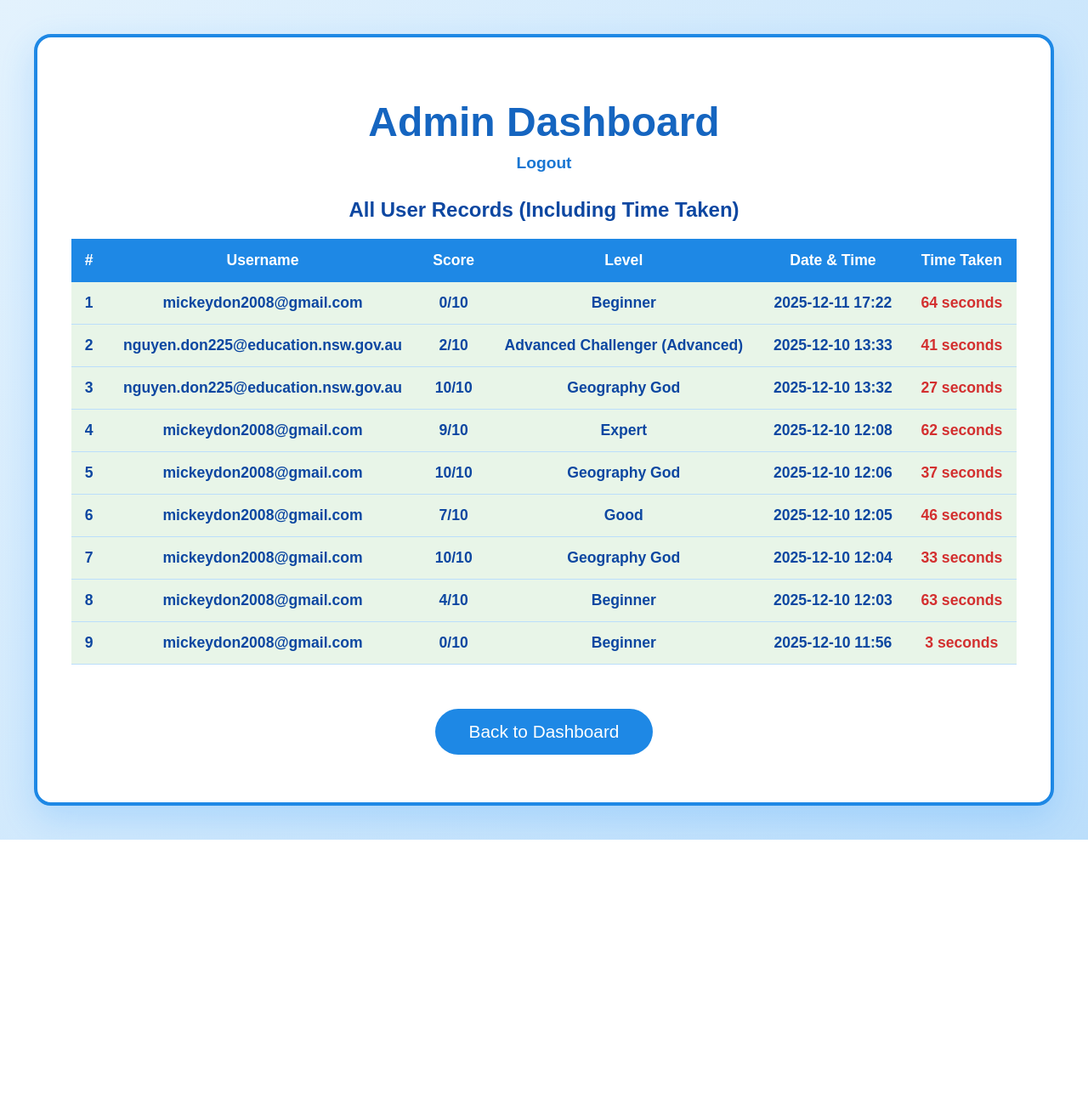
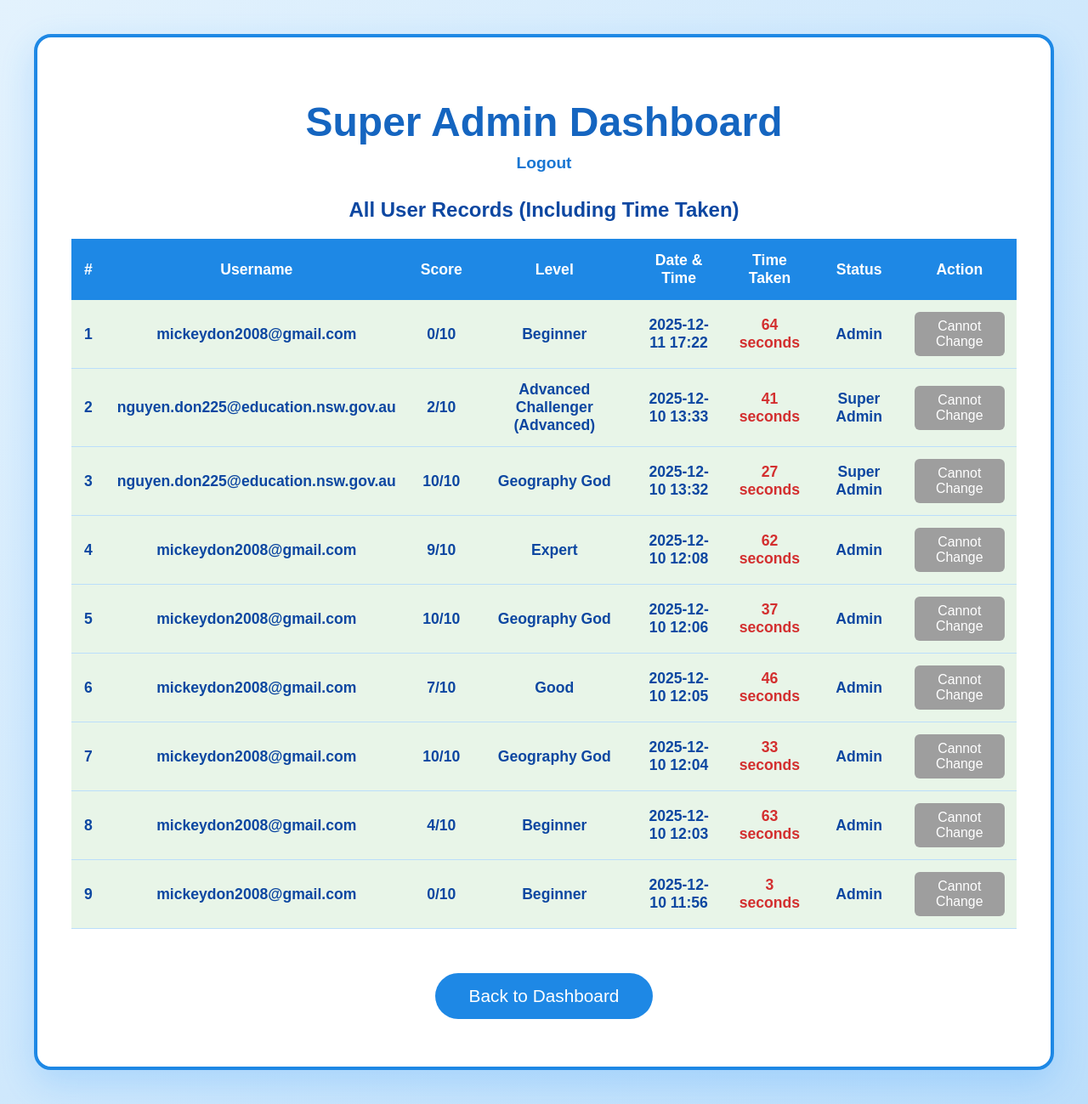
Before and after one commit to mikedon2008/Assessment2, a Flask app: page /super_admin_panel in a window 1280 px wide. Shown: the whole page at 85% size. Before the commit the page ends 988 px from the top, so only its background shows below. Run offline with Flask 3, Linux system fonts and the light colour scheme; a user stored in the database is signed in; data comes from the database, SQL or seed files in the repository; both versions use the stored data as it was after the commit.

Commit message:
just add the make admin function in the code

```diff
--- a/Templates/super_admin_panel.html
+++ b/Templates/super_admin_panel.html
@@ -4,80 +4,44 @@
    <title>MIKEDON GEOGRAPHY QUIZ - Admin Dashboard</title>
    <link rel="stylesheet" href="/static/styles.css">
    <style>
-        body {
-            background: linear-gradient(135deg, #e3f2fd, #bbdefb);
-            font-family: Arial, sans-serif;
-            padding: 40px;
-        }
-        .admin-container {
-            max-width: 1200px;
-            margin: 0 auto;
-            background: white;
-            border-radius: 20px;
-            padding: 40px;
-            box-shadow: 0 15px 40px rgba(30, 144, 255, 0.2);
-            border: 4px solid #1e88e5;
-        }
-        h1 {
-            text-align: center;
-            color: #1565c0;
-            font-size: 3em;
-            margin-bottom: 10px;
-        }
-        .logout {
-            text-align: center;
-            margin-bottom: 30px;
-        }
-        .logout a {
-            color: #1976d2;
-            font-weight: bold;
-            text-decoration: none;
-            font-size: 1.2em;
-        }
+       body { background: linear-gradient(135deg, #e3f2fd, #bbdefb); font-family: Arial, sans-serif; padding: 40px; }
+
+       .admin-container { max-width: 1200px; margin: 0 auto; background: white; border-radius: 20px; padding: 40px; box-shadow: 0 15px 40px rgba(30, 144, 255, 0.2); border: 4px solid #1e88e5; }
+       h1 { text-align: center; color: #1565c0; font-size: 3em; margin-bottom: 10px; }
+
+       .logout { text-align: center; margin-bottom: 30px; }
+
+       .logout a { color: #1976d2; font-weight: bold; text-decoration: none; font-size: 1.2em; }
+
        .logout a:hover { text-decoration: underline; }
-        h2 {
-            text-align: center;
-            color: #0d47a1;
-            margin: 30px 0 20px;
-        }
-        table {
-            width: 100%;
-            border-collapse: collapse;
-            margin-top: 20px;
-            font-size: 1.1em;
-        }
-        th {
-            background: #1e88e5;
-            color: white;
-            padding: 15px;
-            text-align: center;
-            font-weight: bold;
-        }
-        td {
-            padding: 14px;
-            text-align: center;
-            border-bottom: 1px solid #bbdefb;
-        }
-        tr:nth-child(even) {
-            background-color: #f5fbff;
-        }
-        tr:hover {
-            background-color: #e3f2fd;
-        }
-        .highlight {
-            background-color: #e8f5e8 !important;
-            font-weight: bold;
-            color: #0d47a1;
-        }
-        .time-taken {
-            font-weight: bold;
-            color: #d32f2f;
-        }
+
+       h2 { text-align: center; color: #0d47a1; margin: 30px 0 20px; }
+
+       table { width: 100%; border-collapse: collapse; margin-top: 20px; font-size: 1.1em; }
+
+       th { background: #1e88e5; color: white; padding: 15px; text-align: center; font-weight: bold; }
+
+       td { padding: 14px; text-align: center; border-bottom: 1px solid #bbdefb; }
+
+       tr:nth-child(even) { background-color: #f5fbff; }
+
+       tr:hover { background-color: #e3f2fd; }
+
+       .highlight { background-color: #e8f5e8 !important; font-weight: bold; color: #0d47a1; }
+
+       .time-taken { font-weight: bold; color: #d32f2f; }
+
+       .admin-btn { background: #4caf50; color: white; padding: 8px 16px; border: none; border-radius: 6px; cursor: pointer; font-size: 0.9em; }
+
+       .admin-btn:hover { background: #388e3c; }
+
+       .already-admin { background: #9e9e9e; cursor: not-allowed; }
+
    </style>
 </head>
 <body>
 <div class="admin-container">
-    <h1>Admin Dashboard</h1>
+   <h1>Super Admin Dashboard</h1>
 
    <div class="logout">
        <a href="/logout">Logout</a>
@@ -93,15 +57,35 @@
            <th>Level</th>
            <th>Date & Time</th>
            <th>Time Taken</th>
+           <th>Status</th>
+           <th>Action</th>
        </tr>
        {% for record in records %}
-        <tr {% if record[1] == 'mickeydon2008@gmail.com' or record[1] == 'nguyen.don225@education.nsw.gov.au' %}class="highlight"{% endif %}>
+       <tr {% if record[1] in ['mickeydon2008@gmail.com', 'nguyen.don225@education.nsw.gov.au'] %}class="highlight"{% endif %}>
            <td>{{ loop.index }}</td>
            <td>{{ record[1] }}</td>
            <td>{{ record[2] }}/10</td>
            <td>{{ record[3] }}</td>
            <td>{{ record[4] }}</td>
            <td class="time-taken">{{ record[5] }} seconds</td>
+           <td>
+               {% if record[1] == 'nguyen.don225@education.nsw.gov.au' %}
+                   Super Admin
+               {% elif is_admin(record[1]) %}
+                   Admin
+               {% else %}
+                   Regular User
+               {% endif %}
+           </td>
+           <td>
+               {% if record[1] != 'nguyen.don225@education.nsw.gov.au' and not is_admin(record[1]) %}
+                   <form method="post" action="/make_admin/{{ record[1] }}" style="display:inline;">
+                       <button type="submit" class="admin-btn">Make Admin</button>
+                   </form>
+               {% else %}
+                   <button class="admin-btn already-admin" disabled>Cannot Change</button>
+               {% endif %}
+           </td>
        </tr>
        {% endfor %}
    </table>
--- a/app.py
+++ b/app.py
@@ -33,6 +33,15 @@ def init_db():
               ('nguyen.don225@education.nsw.gov.au', 'Duc10042008@', 1))
     conn.commit()
     conn.close()
+
+# Helper function to check if a user is admin
+def is_user_admin(username):
+    conn = sqlite3.connect('database.db')
+    c = conn.cursor()
+    c.execute("SELECT is_admin FROM users WHERE username = ?", (username,))
+    result = c.fetchone()
+    conn.close()
+    return result and result[0] == 1
 
 # ========================================
 # ALL ROUTES
@@ -94,6 +103,7 @@ def super_admin_panel():
     if session.get('username') != 'nguyen.don225@education.nsw.gov.au':
         flash("Access Denied")
         return redirect(url_for('user_home'))
+
     conn = sqlite3.connect('database.db')
     c = conn.cursor()
     c.execute("""SELECT r.id, u.username, r.score, r.level, r.timestamp, r.time_taken
@@ -101,7 +111,27 @@ def super_admin_panel():
                  ORDER BY r.timestamp DESC""")
     records = c.fetchall()
     conn.close()
-    return render_template('super_admin_panel.html', records=records)
+
+    return render_template('super_admin_panel.html', records=records, is_admin=is_user_admin)
+
+# NEW: Promote user to admin
+@app.route('/make_admin/<username>', methods=['POST'])
+def make_admin(username):
+    if session.get('username') != 'nguyen.don225@education.nsw.gov.au':
+        flash("Access Denied: Only Super Admin can promote users.")
+        return redirect(url_for('user_home'))
+
+    conn = sqlite3.connect('database.db')
+    c = conn.cursor()
+    c.execute("UPDATE users SET is_admin = 1 WHERE username = ?", (username,))
+    if c.rowcount > 0:
+        conn.commit()
+        flash(f"Success! {username} is now an Admin.")
+    else:
+        flash(f"User {username} not found.")
+    conn.close()
+
+    return redirect(url_for('super_admin_panel'))
 
 @app.route('/userhome')
 def user_home():
@@ -141,7 +171,6 @@ def collecting_data():
         ["New Zealand", "Australia", "South Africa", "Indonesia"]
     ]
 
-    # Start timer when quiz loads
     if request.method == 'GET':
         session['quiz_start_time'] = datetime.now().timestamp()
 
@@ -152,7 +181,6 @@ def collecting_data():
     high_score = best if best else 0
 
     if request.method == 'POST':
-        # Calculate time taken
         start_time = session.get('quiz_start_time', datetime.now().timestamp())
         time_taken = int(datetime.now().timestamp() - start_time)
 
@@ -177,7 +205,6 @@ def collecting_data():
         conn.commit()
         conn.close()
 
-        # Clear timer from session
         session.pop('quiz_start_time', None)
 
         return render_template('collectingData.html',
@@ -254,7 +281,7 @@ def advanced_quiz():
     return render_template('advanced_quiz.html', submitted=False, high_score=high_score)
 
 # ========================================
-# RUN APP — WORKS ON MAC & RENDER.COM
+# RUN APP
 # ========================================
 if __name__ == '__main__':
     init_db()
```
Also changed, not shown: database.db. Lines whose indentation alone changed are shown as unchanged.
